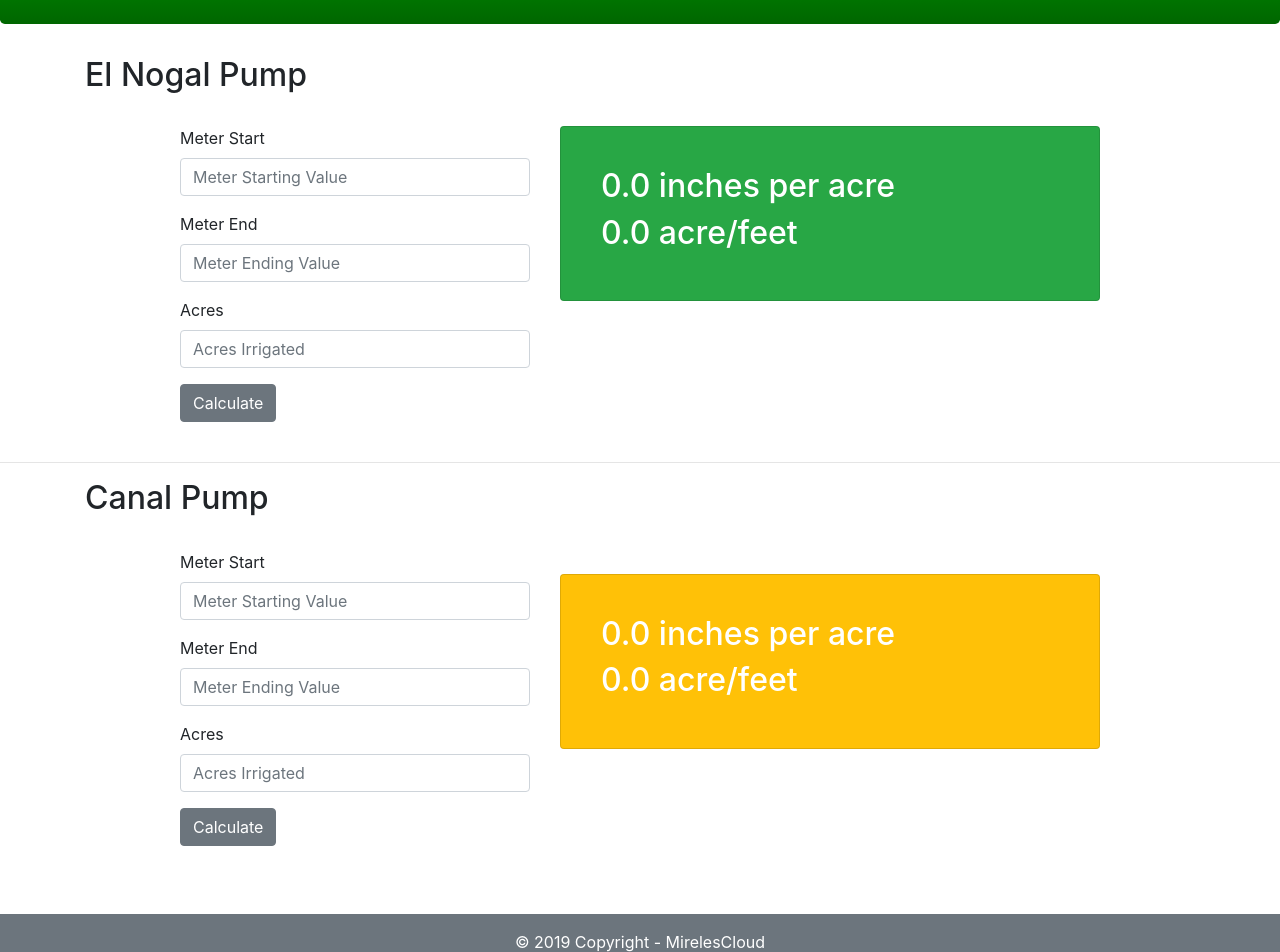
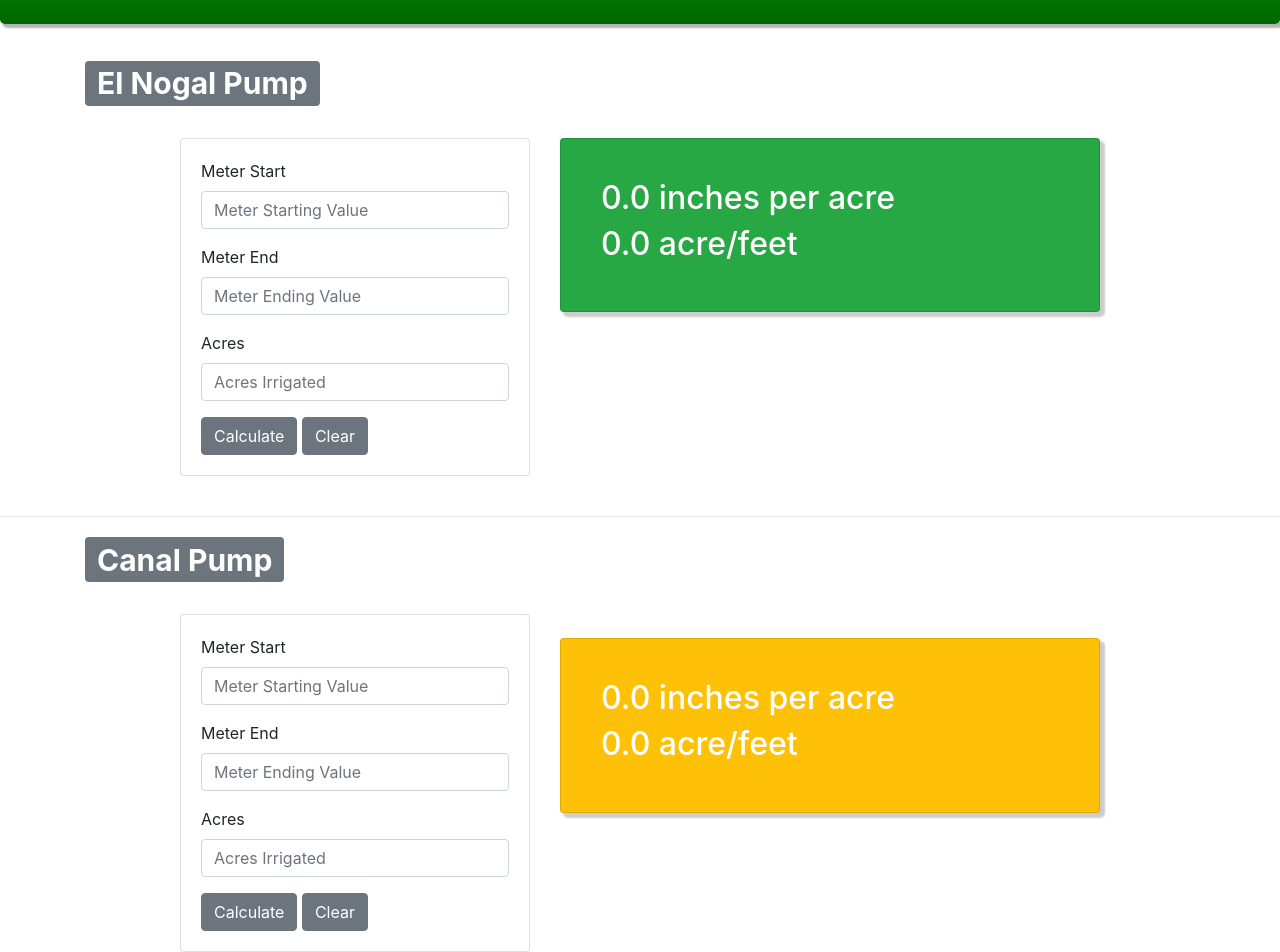
Before and after one commit to MirelesCloud/El_Nogal, a React (Create React App) app: page / in a window 1280 px wide. Shown: the part 160-1112 px from the top of the page. Built offline with nearby package versions, Linux system fonts and the light colour scheme.

Commit message:
styled layout

```diff
--- a/src/App.js
+++ b/src/App.js
@@ -1,6 +1,6 @@
 import React, { useState } from 'react';
 import './App.css';
-import { Button, Form, FormGroup, Label, Input, Card, CardText, CardBody } from 'reactstrap';
+import { Button, Form, FormGroup, Label, Input, Card, CardText, CardBody, Badge } from 'reactstrap';
 import 'bootstrap/dist/css/bootstrap.min.css'
 
 
@@ -20,9 +20,19 @@ function App() {
     }
   }
 
+  const clearValues = () => {
+    setmeterStart("")
+    setmeterEnd("")
+    setAcres("")
+
+  }
+
   return (
     <div style={{minHeight: "100vh", overflow: "hidden", display: "block", position: "relative", paddingBottom: "100px"}}>
-      <div className="jumbotron" style={{background: "linear-gradient(to bottom, #00cc00 0%, #006600 100%)"}}>
+      <div className="jumbotron" style={{
+        background: "linear-gradient(to bottom, #00cc00 0%, #006600 100%)",
+        boxShadow: "3px 3px 2px 1px rgba(0, 0 , 0, .3)"
+        }}>
         <div className="container">
           <div className="text-center">
           <h1 className="text-uppercase text-white">El Nogal Irrigation Meter</h1>
@@ -30,9 +40,11 @@ function App() {
         </div>
         </div>
         <div className="container">
-        <h2>El Nogal Pump</h2>
+        <h1><Badge color="secondary">El Nogal Pump</Badge></h1>
           <div className="row justify-content-center">
             <div className="col-md-4 col-sm-12 my-4">
+            <Card>
+                <CardBody>
                   <Form>
                     <FormGroup>
                       <Label for="meterStart">Meter Start</Label>
@@ -46,11 +58,16 @@ function App() {
                       <Label for="acres">Acres</Label>
                       <Input type="number" name="acres" placeholder="Acres Irrigated" value={acres} onChange={e => setAcres(e.target.value)}/>
                     </FormGroup>
-                <Button onClick={calculateTotal}>Calculate</Button>
+                    <Button onClick={calculateTotal}>Calculate</Button>{" "}
+                    <Button onClick={clearValues}>Clear</Button>
                   </Form>
+                </CardBody>
+            </Card>
             </div>
             <div className="col-md-6 col-sm-12 my-4">
-              <Card body inverse color="success">
+              <Card body inverse color="success" style={{
+                boxShadow: "4px 4px 2px 1px rgba(0, 0 , 0, .2)"
+              }}>
                 <CardBody >
                   <CardText>
                     <h2>{(result).toFixed(1)} {" "} inches per acre</h2>
@@ -91,12 +108,21 @@ function CanalPump() {
 
   }
 
+  const clearValues = () => {
+    setmeterStart("")
+    setmeterEnd("")
+    setAcres("")
+
+  }
+
   return (
     <>
       <div className="container">
-        <h2>Canal Pump</h2>
+        <h1><Badge color="secondary">Canal Pump</Badge></h1>
           <div className="row justify-content-center">
             <div className="col-md-4 col-sm-12 my-4">
+              <Card>
+                <CardBody>
                   <Form>
                     <FormGroup>
                       <Label for="meterStart">Meter Start</Label>
@@ -110,11 +136,16 @@ function CanalPump() {
                       <Label for="acres">Acres</Label>
                       <Input type="number" name="acres" placeholder="Acres Irrigated" value={acres} onChange={e => setAcres(e.target.value)}/>
                     </FormGroup>
-                <Button onClick={calculateTotal}>Calculate</Button>
+                    <Button onClick={calculateTotal}>Calculate</Button>{" "}
+                    <Button onClick={clearValues}>Clear</Button>
                   </Form>
+                </CardBody>
+            </Card>
             </div>
             <div className="col-md-6 col-sm-12 my-5">
-             <Card body inverse color="warning">
+             <Card body inverse color="warning" style={{
+                boxShadow: "4px 4px 2px 1px rgba(0, 0 , 0, .2)"
+              }}>
                <CardBody >
                  <CardText>
                   <h2>{(result).toFixed(1)} {" "} inches per acre</h2>
@@ -122,7 +153,6 @@ function CanalPump() {
                  </CardText>
                </CardBody>
              </Card>
-
             </div>
           </div>
       </div>
```
Lines whose indentation alone changed are shown as unchanged.
